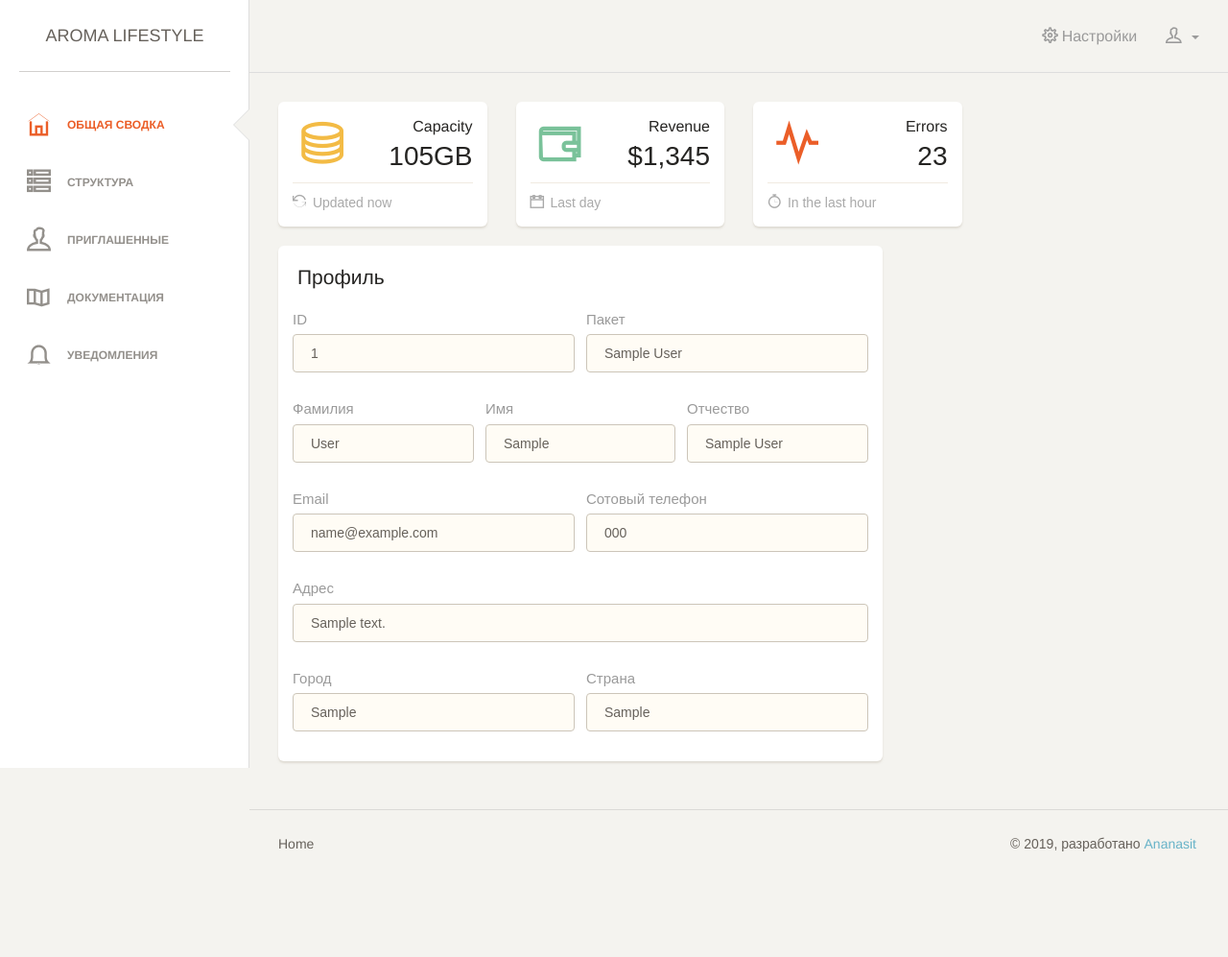
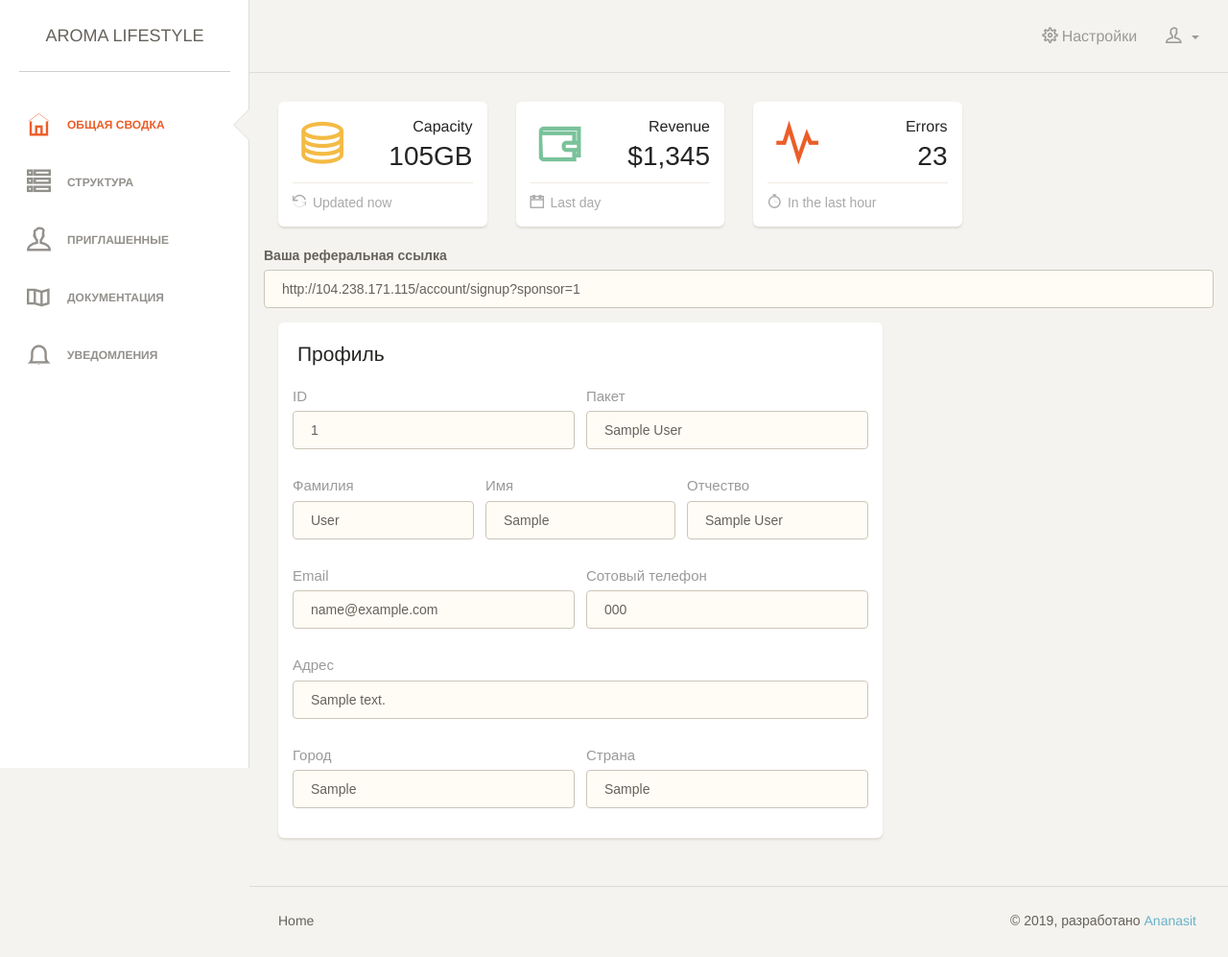
Before and after one commit to nurzamat/aroma, a Django app: page /account/home in a window 1280 px wide. Shown: the whole page at 96% size. Before the commit the page ends 887 px from the top, so only its background shows below. Run offline with Django 3.2, Linux system fonts and the light colour scheme; a user stored in the database is signed in; tables that the repository leaves empty hold one stand-in row (values such as "Sample post"); some libraries are stand-ins or nearby versions; some web fonts are replaced.

Commit message:
parent changes

```diff
--- a/account/templates/account/home.html
+++ b/account/templates/account/home.html
@@ -129,6 +129,12 @@
                         </div>
                     </div>
                 </div>
+                <div class="row">
+                    <div class="form-group">
+                        <label>Ваша реферальная ссылка</label>
+                        <input type="text"  name="referal"  class="form-control border-input" value="http://104.238.171.115/account/signup?sponsor={{user.pk }}">
+                    </div>
+                </div>
         <div class="row">
                     <div class="col-lg-8 col-md-7">
                         <div class="card">
@@ -141,7 +147,7 @@
                                         <div class="col-md-6">
                                             <div class="form-group">
                                                 <label>ID</label>
-                                                <input type="number"  name="parent_id"  class="form-control border-input" value="{{ user.pk }}">
+                                                <input type="number"  name="parent_id"  class="form-control border-input" value="{{ node.pk }}">
                                             </div>
                                         </div>
                                         <div class="col-md-6">
--- a/account/views.py
+++ b/account/views.py
@@ -26,7 +26,8 @@ def user_login(request):
         return render(request, 'account/login.html')
 
 
-def signup(request):
+def signup(request, sponsor=""):
+    packages = Package.objects.all()
     if request.method == "POST":
         email = request.POST.get('email')
         phone = request.POST.get('phone')
@@ -40,15 +41,28 @@ def signup(request):
         country = request.POST.get('country')
         address = request.POST.get('address')
 
+        parent_node = get_object_or_404(Node, pk=int(parent_id))
+        print(parent_node.get_descendant_count())
+        if parent_node.get_descendant_count() > 1:
+            return render(request, 'account/signup.html', {'alert': "Данный parent занят", 'packages': packages})
+
         user = User(username=email, email=email, first_name=first_name, last_name=last_name, is_staff=1)
         user.set_password(password)
         user.save()
-        package = get_object_or_404(Package, pk=package_id)
+
+        package = packages.get(pk=package_id)
         user_profile = UserProfile.objects.create(user=user, first_name=first_name, last_name=last_name,
                                                   middle_name=middle_name, phone=phone, email=email, city=city,
                                                   country=country, address=address, package=package)
-        parent_node = get_object_or_404(Node, user__pk=int(parent_id))
-        node = Node.objects.create(user=user, name=user.pk + " "+user.first_name + " " + user.username, parent=parent_node)
+
+        user_parent = None
+        if sponsor:
+            user_parent = get_object_or_404(User, pk=int(sponsor))
+        else:
+            return render(request, 'account/signup.html', {'alert': "Зарегистрируйтесь по реферальной ссылке", 'packages': packages})
+
+        node = Node.objects.create(user=user, name=user.first_name + " " + user.last_name, parent=parent_node,
+                                   user_parent=user_parent)
 
         if user and user_profile and node:
             login(request, user)
@@ -61,10 +75,8 @@ def signup(request):
             )
             return redirect('account:home')
         else:
-            packages = Package.objects.all()
             return render(request, 'account/signup.html', {'alert': "Ошибка регистрации", 'packages': packages})
     else:
-        packages = Package.objects.all()
         return render(request, 'account/signup.html', {'packages': packages})
 
 
--- a/aroma/settings.py
+++ b/aroma/settings.py
@@ -141,6 +141,7 @@ USE_TZ = True
 # https://docs.djangoproject.com/en/2.1/howto/static-files/
 
 STATIC_URL = '/static/'
+STATIC_ROOT = os.path.join(BASE_DIR, 'static/')
 
 MEDIA_ROOT = os.path.join(BASE_DIR, 'media')
 MEDIA_URL = '/media/'
--- a/graph/templates/graph/tree_inline.html
+++ b/graph/templates/graph/tree_inline.html
@@ -66,7 +66,7 @@
                             <img style="border-radius: 50%;" src="{% static 'account/img/new_logo.png' %}"/>
                         </div>
                         <div class="brand">
-                            {{ node.title }}{{ node.name }}
+                            Id={{ node.pk }} {{ node.name }}
                         </div>
                         </div>
 		            	<div id="displayzone_{{ id }}" class="displayzone"></div>
```
